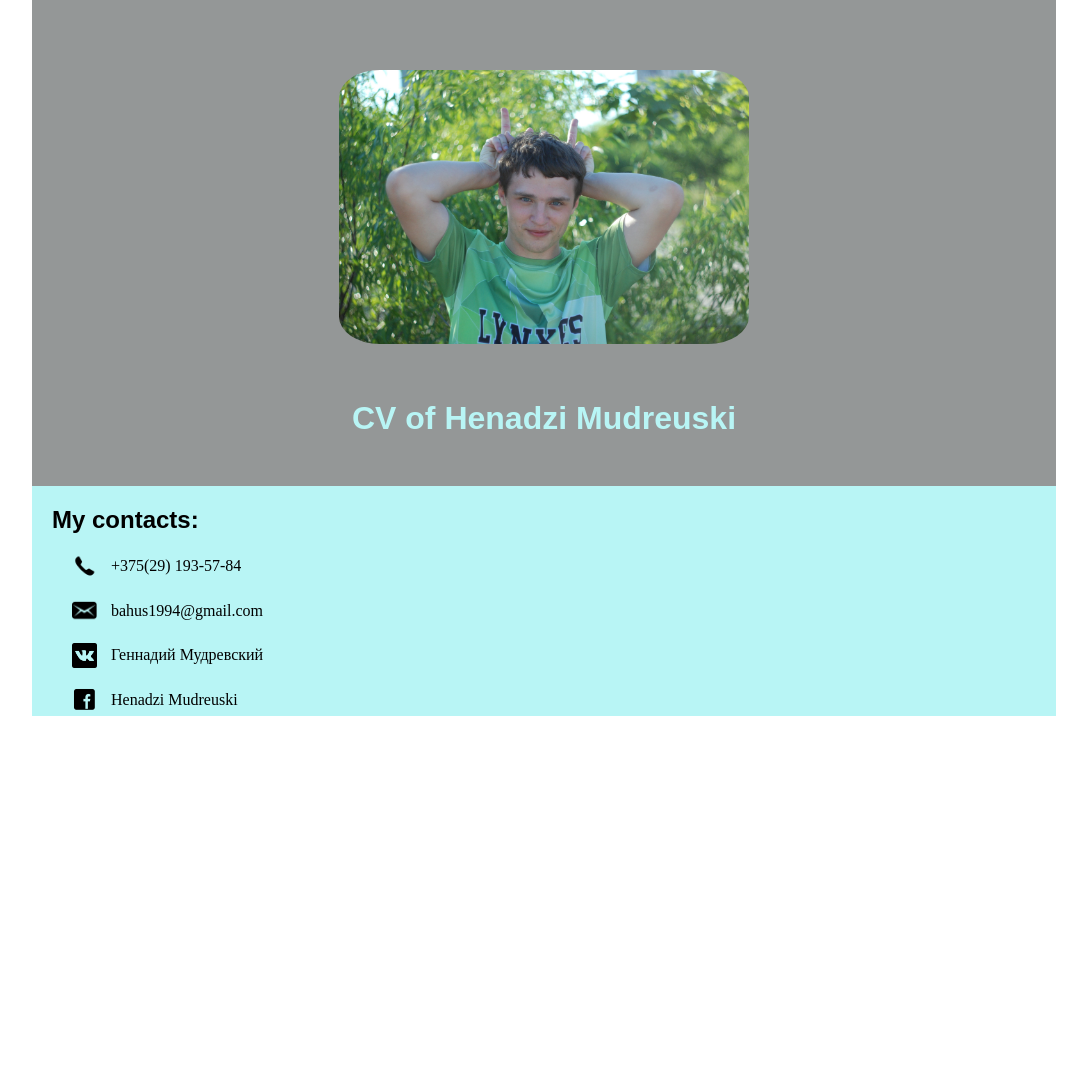
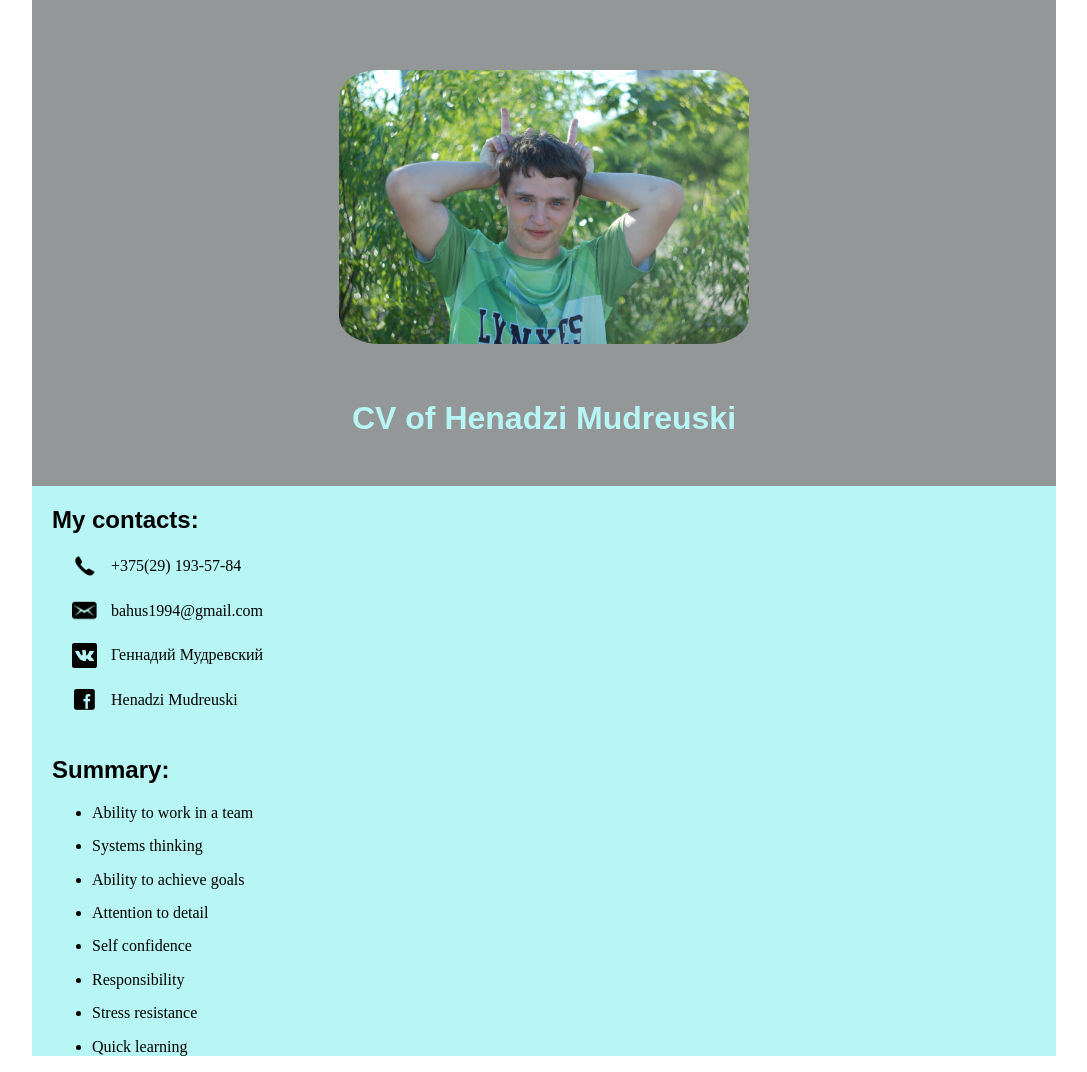
Before and after one commit to Mudreuski/rsschool-2019Q1-cv, a plain HTML site: page index.html in a window 1280 px wide. Shown: the whole page, without its empty margins (96-1183 px from the left). Before the commit the page ends 800 px from the top, so only its background shows below. Drawn offline with Linux system fonts and the light colour scheme; a web font is replaced by a local one.

Commit message:
feat: create skills for cv

```diff
--- a/css/style.css
+++ b/css/style.css
@@ -67,19 +67,15 @@ ul li+li {
     margin-top: 15px;
 }
 
-/* article:nth-child(2) {
-    margin: -22px auto 0;
+.summary h2 {
+    padding-top: 20px;
 }
 
-article:nth-child(2) h2 {
-    padding-top: 30px;
-}
-
-ul {
+article+article ul {
     margin-left: 20px;
 }
 
-article:nth-child(5) {
+/* article:nth-child(5) {
     margin: 10px auto 0;
 }
 
--- a/index.html
+++ b/index.html
@@ -39,6 +39,19 @@
                 </li>
             </ul>
         </article>
+        <article class="summary">
+            <h2>Summary:</h2>
+            <ul>
+                <li>Ability to work in a team</li>
+                <li>Systems thinking</li>
+                <li>Ability to achieve goals</li>
+                <li>Attention to detail</li>
+                <li>Self confidence</li>
+                <li>Responsibility</li>
+                <li>Stress resistance</li>
+                <li>Quick learning</li>
+            </ul>
+        </article>
     </section>
 </body>
 </html>
```
